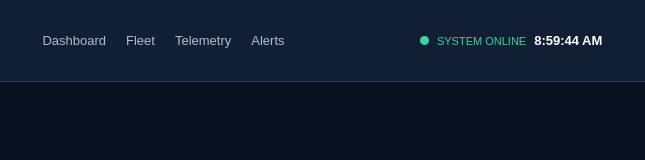
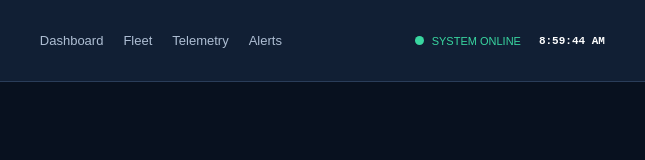
Before and after one commit to ramcharan0711/S14_NETRA, a plain HTML site: page NETRA/index.html in a window 1280 px wide. Shown: the full height of the page, 330-975 px from the left. Drawn offline with Linux system fonts and the light colour scheme.

Commit message:
part2 21_11_2026

```diff
--- a/NETRA/style.css
+++ b/NETRA/style.css
@@ -80,6 +80,7 @@ nav a:hover {
     border-radius: 50%;
 }
 #clock {
-    font-size: 13px;
     color: white;
+    margin-left: 10px;
+    font-family: monospace;
 }
```
